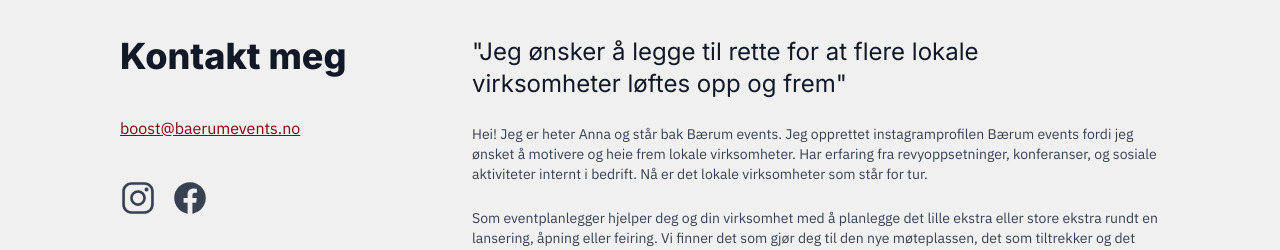
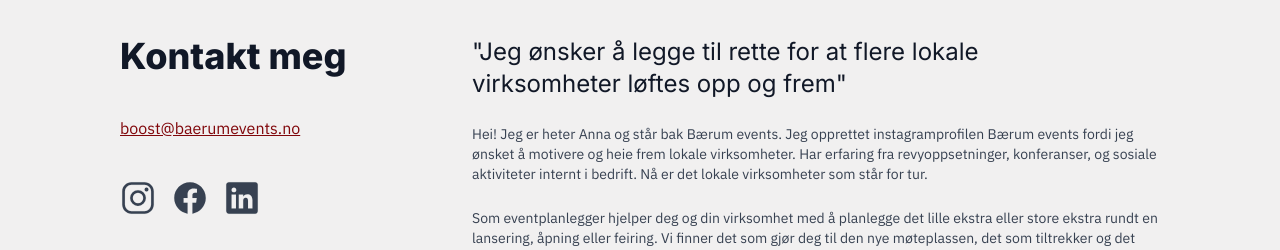
Before and after one commit to Annis1346/baerumevents, a plain HTML site: page index.html in a window 1280 px wide. Shown: the part 2935-3185 px from the top of the page. Drawn offline with nearby package versions, Linux system fonts and the light colour scheme; a script that the page names is missing.

Commit message:
added linkedin

```diff
--- a/index.html
+++ b/index.html
@@ -310,7 +310,7 @@
               <a href="https://instagram.com/baerumevents" onclick="swetrix.track({ ev: 'instagram',unique: false, })"><ion-icon name="logo-instagram"></ion-icon
               ></a>
               <a href="https://www.facebook.com/baerumevents" onclick="swetrix.track({ ev: 'facebook',unique: false, })"><ion-icon name="logo-facebook"></ion-icon></a>
-              <!--<a href="#"><ion-icon name="logo-linkedin"></ion-icon></a>-->
+              <a href="https://www.linkedin.com/company/baerum-events/" onclick="swetrix.track({ ev: 'linkedin',unique: false, })"><ion-icon name="logo-linkedin"></ion-icon></a>
             </div>
             <div>
               <a href="#bestill-her" class="order-btn" onclick="swetrix.track({ ev: 'gaTilBestilling',unique: false, })">Bestill nå</a>
```
